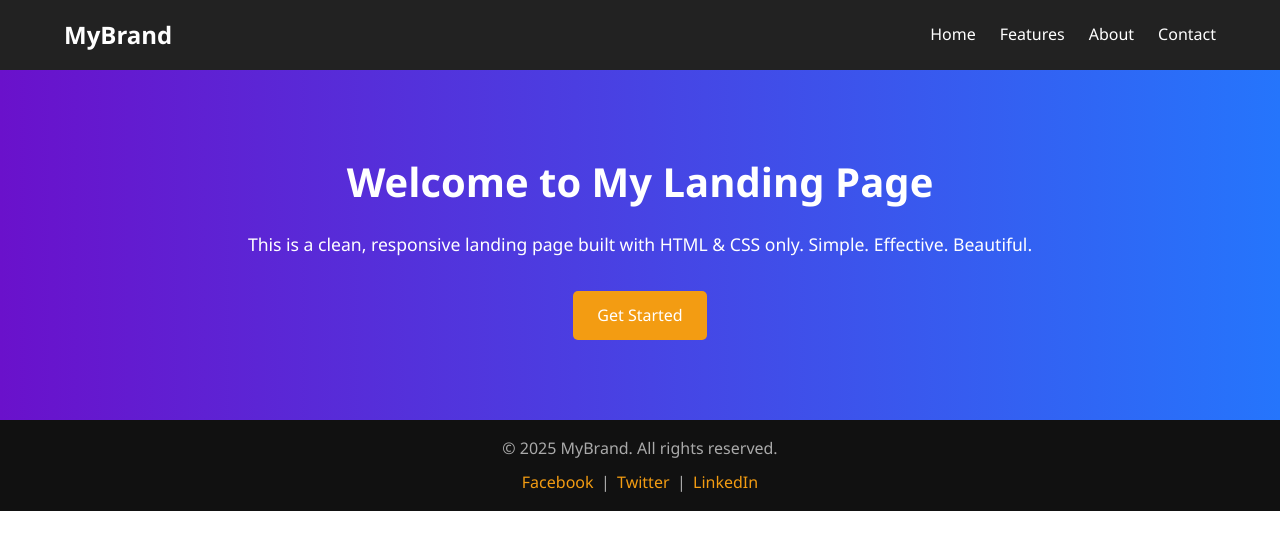
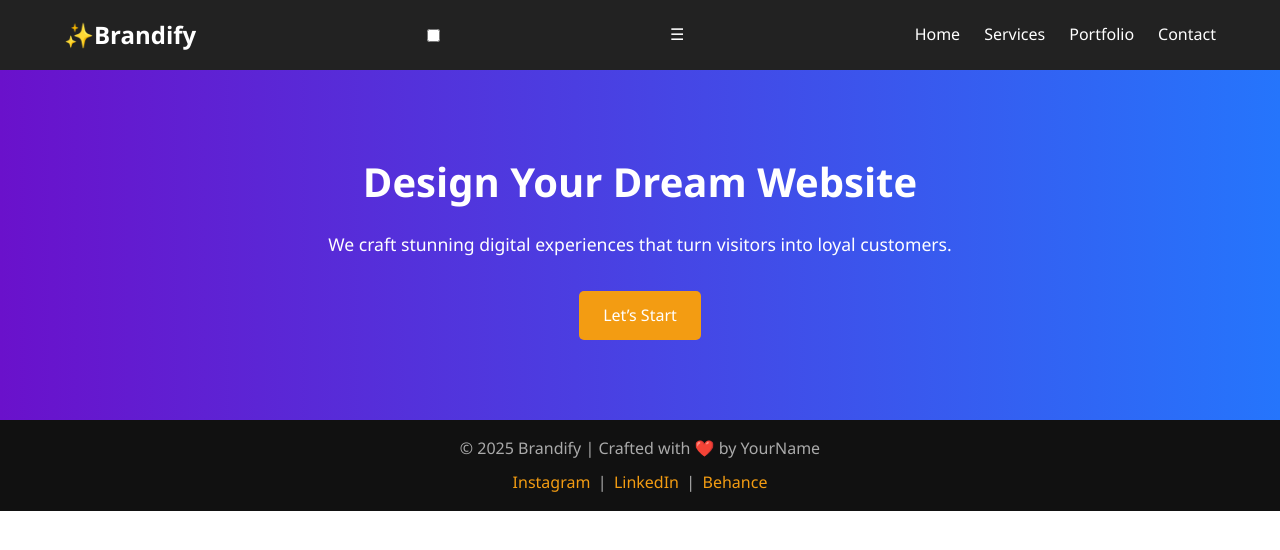
Before and after one commit to Aditi0004/task1, a plain HTML site: page index.html in a window 1280 px wide. Drawn offline with Linux system fonts and the light colour scheme.

Commit message:
Update index.html

```diff
--- a/index.html
+++ b/index.html
@@ -2,20 +2,25 @@
 <html lang="en">
 <head>
   <meta charset="UTF-8" />
-  <meta name="viewport" content="width=device-width, initial-scale=1.0"/>
-  <title>My Landing Page</title>
-  <link rel="stylesheet" href="style.css"/>
+  <meta name="viewport" content="width=device-width, initial-scale=1.0" />
+  <title>Creative Landing Page</title>
+  <link rel="stylesheet" href="style.css" />
+  <link href="https://fonts.googleapis.com/css2?family=Poppins:wght@400;600;700&display=swap" rel="stylesheet" />
 </head>
 <body>
 
-  <header>
+  <header class="header">
     <div class="container nav-container">
-      <h1 class="logo">MyBrand</h1>
+      <h1 class="logo">✨Brandify</h1>
+
+      <input type="checkbox" id="menu-toggle" />
+      <label for="menu-toggle" class="menu-icon">&#9776;</label>
+
       <nav>
         <ul class="nav-links">
           <li><a href="#">Home</a></li>
-          <li><a href="#">Features</a></li>
-          <li><a href="#">About</a></li>
+          <li><a href="#">Services</a></li>
+          <li><a href="#">Portfolio</a></li>
           <li><a href="#">Contact</a></li>
         </ul>
       </nav>
@@ -23,20 +28,21 @@
   </header>
 
   <section class="hero">
-    <div class="container hero-content">
-      <h2>Welcome to My Landing Page</h2>
-      <p>This is a clean, responsive landing page built with HTML & CSS only. Simple. Effective. Beautiful.</p>
-      <a href="#" class="btn">Get Started</a>
+    <div class="hero-overlay"></div>
+    <div class="hero-content">
+      <h2>Design Your <span>Dream</span> Website</h2>
+      <p>We craft stunning digital experiences that turn visitors into loyal customers.</p>
+      <a href="#" class="btn">Let’s Start</a>
     </div>
   </section>
 
   <footer>
     <div class="container footer-content">
-      <p>© 2025 MyBrand. All rights reserved.</p>
+      <p>© 2025 Brandify | Crafted with ❤️ by YourName</p>
       <div class="social-links">
-        <a href="#">Facebook</a> |
-        <a href="#">Twitter</a> |
-        <a href="#">LinkedIn</a>
+        <a href="#">Instagram</a> |
+        <a href="#">LinkedIn</a> |
+        <a href="#">Behance</a>
       </div>
     </div>
   </footer>
```
